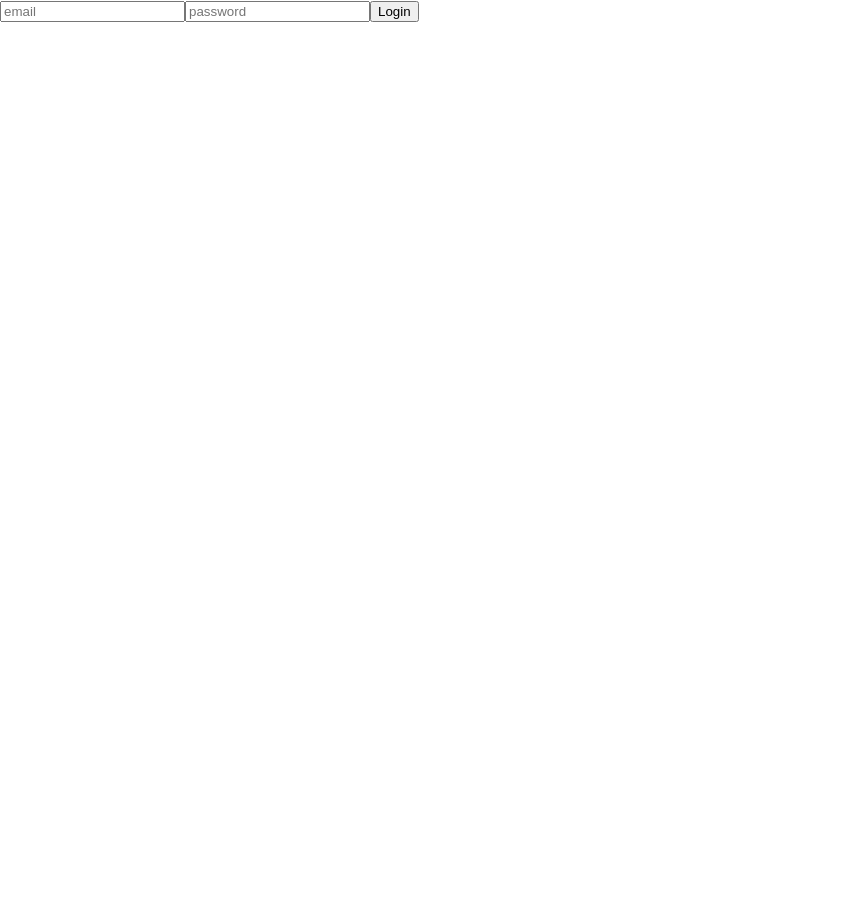
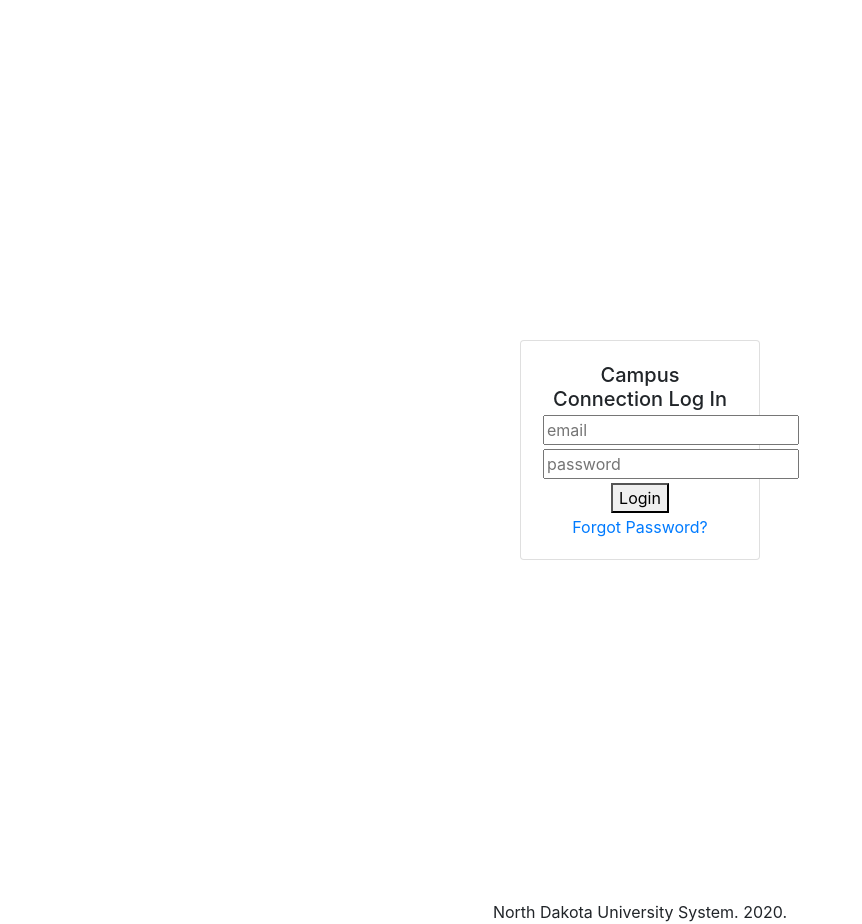
Before and after one commit to mknox10/phishing-social-experiment, a React (Create React App) app: page /login in a window 1280 px wide. Shown: the whole page, without its empty margins (0-862 px from the left). Before the commit the page ends 800 px from the top, so only its background shows below. Built offline with nearby package versions, Linux system fonts and the light colour scheme.

Commit message:
login page formatting

```diff
--- a/package.json
+++ b/package.json
@@ -6,7 +6,10 @@
     "@testing-library/jest-dom": "^5.11.5",
     "@testing-library/react": "^11.1.1",
     "@testing-library/user-event": "^12.2.0",
+    "antd": "^4.8.2",
+    "bootstrap": "^4.5.3",
     "react": "^16.0.1",
+    "react-bootstrap": "^1.4.0",
     "react-dom": "^16.0.1",
     "react-ga": "^3.1.2",
     "react-router-dom": "^5.0.1",
--- a/src/Components/Login.js
+++ b/src/Components/Login.js
@@ -1,5 +1,10 @@
+import { Layout} from 'antd';
 import React from 'react';
 import { useHistory } from 'react-router-dom';
+
+import '../index.css';
+
+const { Footer } = Layout;
 
 function Login() {
 
@@ -11,11 +16,24 @@ function Login() {
 
     return (
         <div>
-            <form>
-                <input placeholder="email" type="email" />
-                <input placeholder="password" type="password" />
-                <button onClick={redirect}>Login</button>
-            </form>
+            <div class="col-xs-1" align="center" style={{margin: 340}}>
+                <div class="card" style={{width: 240}}>
+                    <div id="login" class="card-body">
+                        <form>
+                            <h5>Campus Connection Log In</h5>
+                            <input placeholder="email" type="email" />
+                            <input placeholder="password" type="password" />
+                            <button onClick={redirect}>Login</button>
+                            <div>
+                                <a href="#" onClick={redirect}>Forgot Password?</a>
+                            </div>
+                        </form>
+                    </div>
+                </div>
+            </div>
+            <Footer style={{ textAlign: 'center' }}>
+                North Dakota University System. 2020.
+            </Footer>
         </div>
     )
 
--- a/src/Components/Phishing.js
+++ b/src/Components/Phishing.js
@@ -3,8 +3,8 @@ import React from 'react';
 function Phishing()  {
 
   return (
-    <div className="Phishing">
-      <h1>Information about Phishing!!!</h1>
+    <div className="Phishing"  align="center">
+      <h1>Information about Phishing</h1>
     </div>
   );
 }
--- a/src/index.css
+++ b/src/index.css
@@ -11,3 +11,9 @@ code {
   font-family: source-code-pro, Menlo, Monaco, Consolas, 'Courier New',
     monospace;
 }
+
+button,
+h5,
+input {
+  margin: 2px !important;
+}
--- a/src/index.js
+++ b/src/index.js
@@ -1,12 +1,20 @@
+import 'bootstrap/dist/css/bootstrap.min.css';
 import React from 'react';
 import ReactDOM from 'react-dom';
 import { BrowserRouter } from "react-router-dom";
+
 import './index.css';
 import App from './App';
 import reportWebVitals from './reportWebVitals';
 
 ReactDOM.render(
   <BrowserRouter>
+      <link
+      rel="stylesheet"
+      href="https://maxcdn.bootstrapcdn.com/bootstrap/4.5.0/css/bootstrap.min.css"
+      integrity="sha384-9aIt2nRpC12Uk9gS9baDl411NQApFmC26EwAOH8WgZl5MYYxFfc+NcPb1dKGj7Sk"
+      crossorigin="anonymous"
+    />
     <App />
   </BrowserRouter>,
   document.getElementById('root')
```
Also changed, not shown: 1 other file (tests, documents, lock files or other folders).
